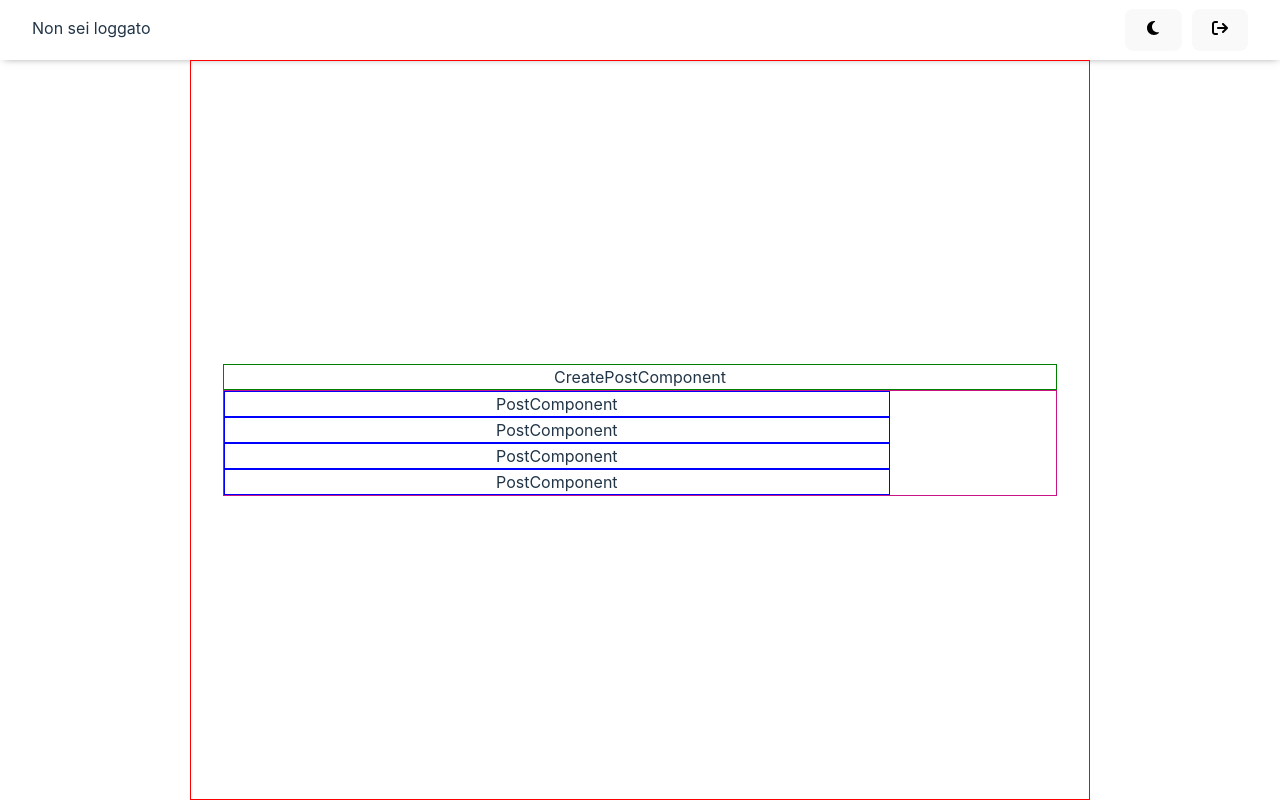
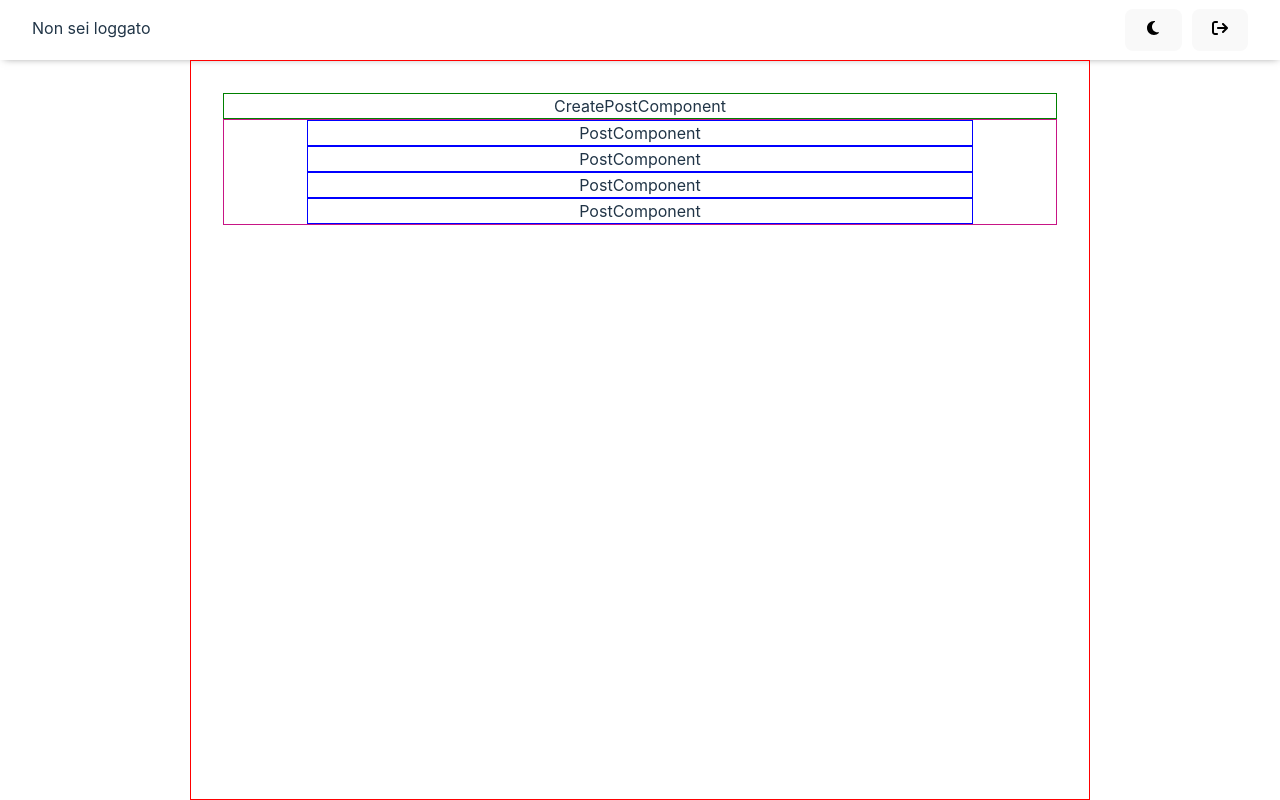
Before and after one commit to vcasula89/social-fe, a React (Vite) app: page / in a window 1280 px wide. Built offline with nearby package versions, Linux system fonts and the light colour scheme.

Commit message:
posizioni scheletro base

```diff
--- a/index.html
+++ b/index.html
@@ -4,7 +4,7 @@
     <meta charset="UTF-8" />
     <link rel="icon" type="image/svg+xml" href="/vite.svg" />
     <meta name="viewport" content="width=device-width, initial-scale=1.0" />
-    <title>Vite + React</title>
+    <title>Social</title>
   </head>
   <body>
     <div id="root"></div>
--- a/src/components/MainLayout/MainLayout.module.css
+++ b/src/components/MainLayout/MainLayout.module.css
@@ -6,6 +6,4 @@
     height:calc(100% - 60px);
     display: flex;
     flex-direction: column;
-    align-items: center;
-    justify-content: center;
 }
--- a/src/components/PostListComponent/PostListComponent.module.css
+++ b/src/components/PostListComponent/PostListComponent.module.css
@@ -1,4 +1,8 @@
 .postList {
     border: 1px solid mediumvioletred;
     width: 100%;
+    display: flex;
+    flex-direction: column;
+
+    align-items: center;
 }
```
